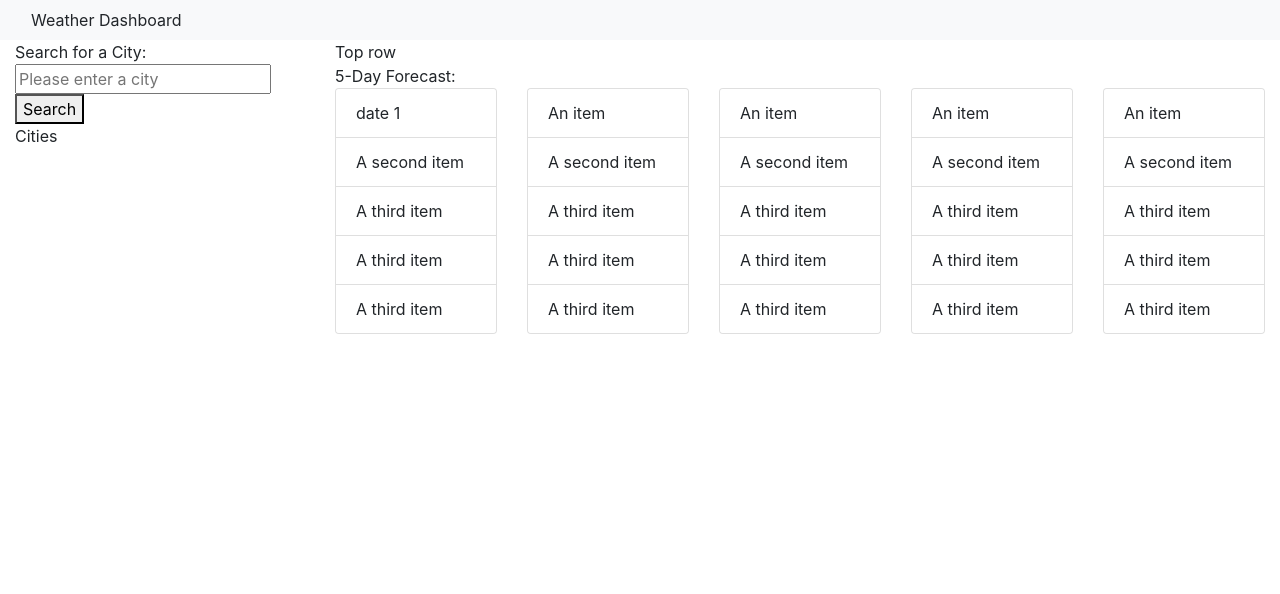
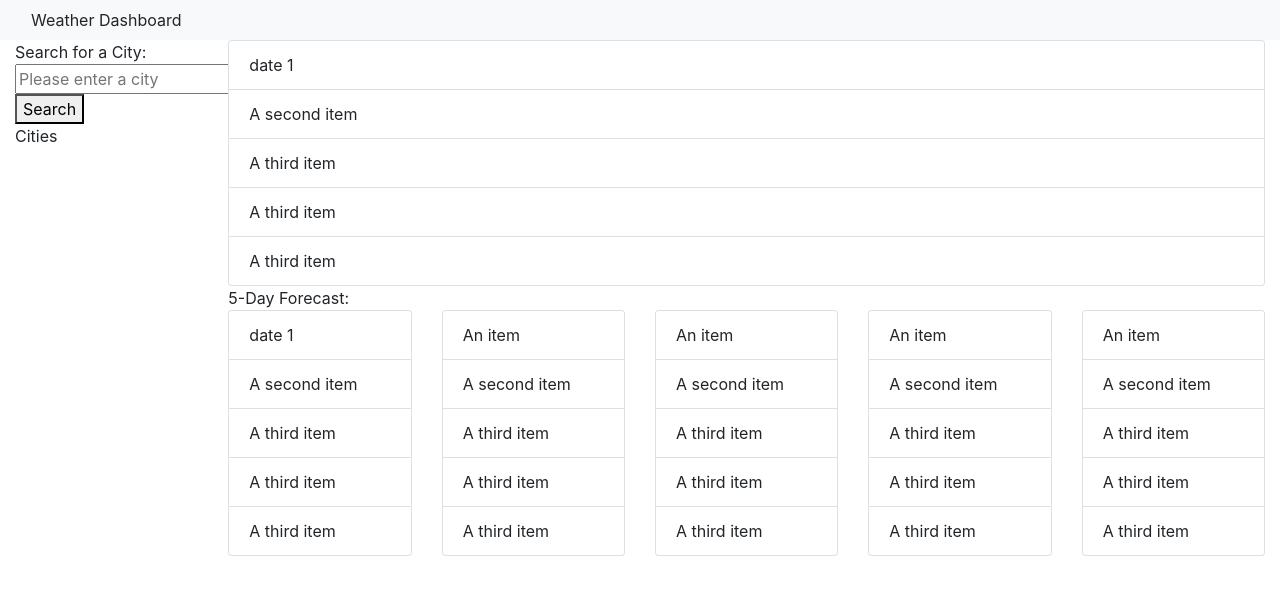
Before and after one commit to samezad27/hw-6-weather-app, a plain HTML site: page index.html in a window 1280 px wide. Drawn offline with nearby package versions, Linux system fonts and the light colour scheme; no server answers.

Commit message:
fixed all the things

```diff
--- a/index.html
+++ b/index.html
@@ -19,7 +19,7 @@
     </nav>
     <div class="container-fluid">
       <div class="row">
-        <div class="col-3">
+        <div class="col-2">
           <div class="row">
             <div class="col">
               <div class="row">
@@ -47,12 +47,6 @@
         </div>
         <div class="col">
           <div class="row">
-            <div class="col">Top row</div>
-          </div>
-          <div class="row">
-            <div class="col">5-Day Forecast:</div>
-          </div>
-          <div class="row">
             <div class="col" id="day1">
               <div class="card">
                 <ul class="list-group list-group-flush">
@@ -64,10 +58,15 @@
                 </ul>
               </div>
             </div>
+          </div>
+          <div class="row">
+            <div class="col">5-Day Forecast:</div>
+          </div>
+          <div class="row">
             <div class="col" id="day2">
               <div class="card">
                 <ul class="list-group list-group-flush">
-                  <li class="list-group-item weatherDate">An item</li>
+                  <li class="list-group-item weatherDate">date 1</li>
                   <li class="list-group-item weatherIcon">A second item</li>
                   <li class="list-group-item weatherTemp">A third item</li>
                   <li class="list-group-item weatherWind">A third item</li>
@@ -108,6 +107,17 @@
                 </ul>
               </div>
             </div>
+            <div class="col" id="day6">
+              <div class="card">
+                <ul class="list-group list-group-flush">
+                  <li class="list-group-item weatherDate">An item</li>
+                  <li class="list-group-item weatherIcon">A second item</li>
+                  <li class="list-group-item weatherTemp">A third item</li>
+                  <li class="list-group-item weatherWind">A third item</li>
+                  <li class="list-group-item weatherHumidity">A third item</li>
+                </ul>
+              </div>
+            </div>
           </div>
         </div>
       </div>
--- a/index.js
+++ b/index.js
@@ -73,8 +73,8 @@ searchButton.click(async function () {
 
   var coordinates = await fetchCoordinates(search);
   weather = await fetchWeather(coordinates);
-  var [day1, day2, day3, day4, day5] = weather.daily;
-  [day1, day2, day3, day4, day5].forEach((day, i) => {
+  var [day1, day2, day3, day4, day5, day6] = weather.daily;
+  [day1, day2, day3, day4, day5, day6].forEach((day, i) => {
     setDailyWeather(day, i + 1);
   });
 });
```
